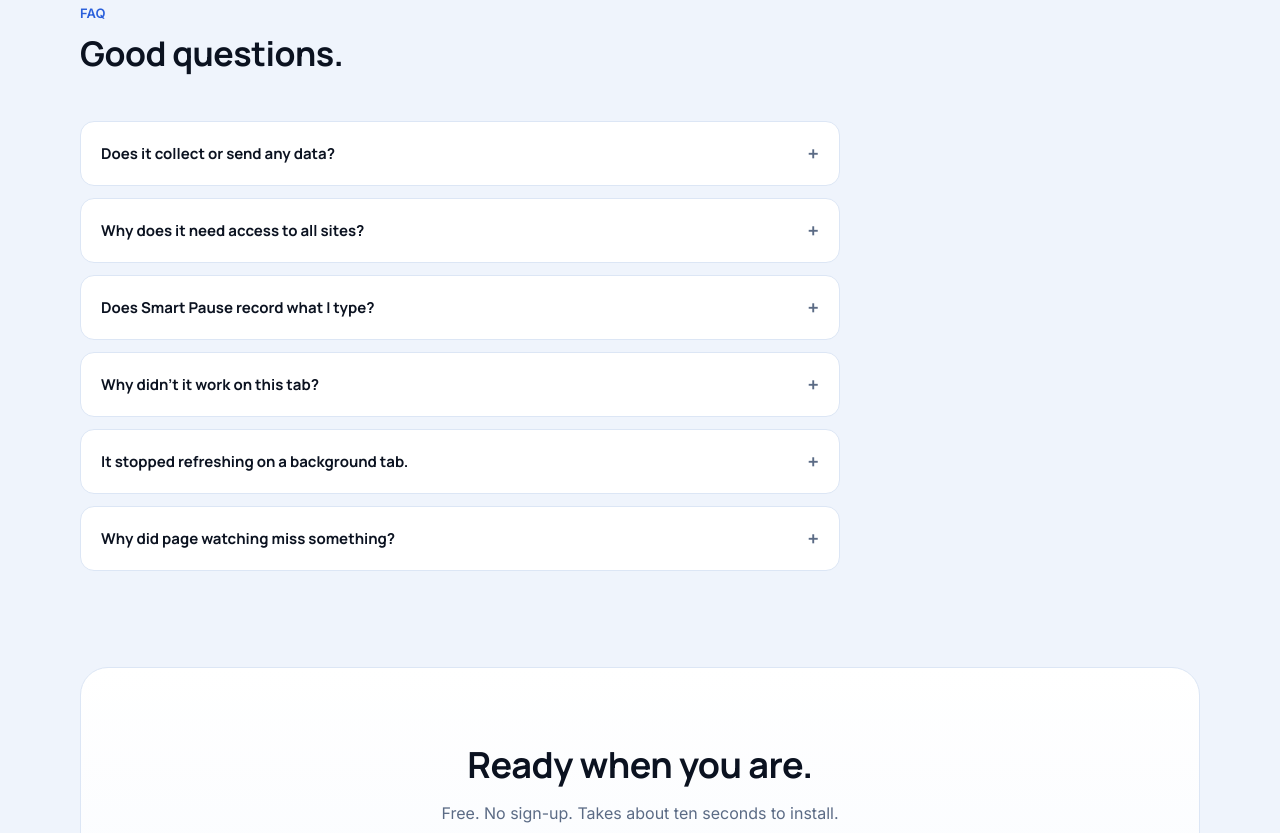
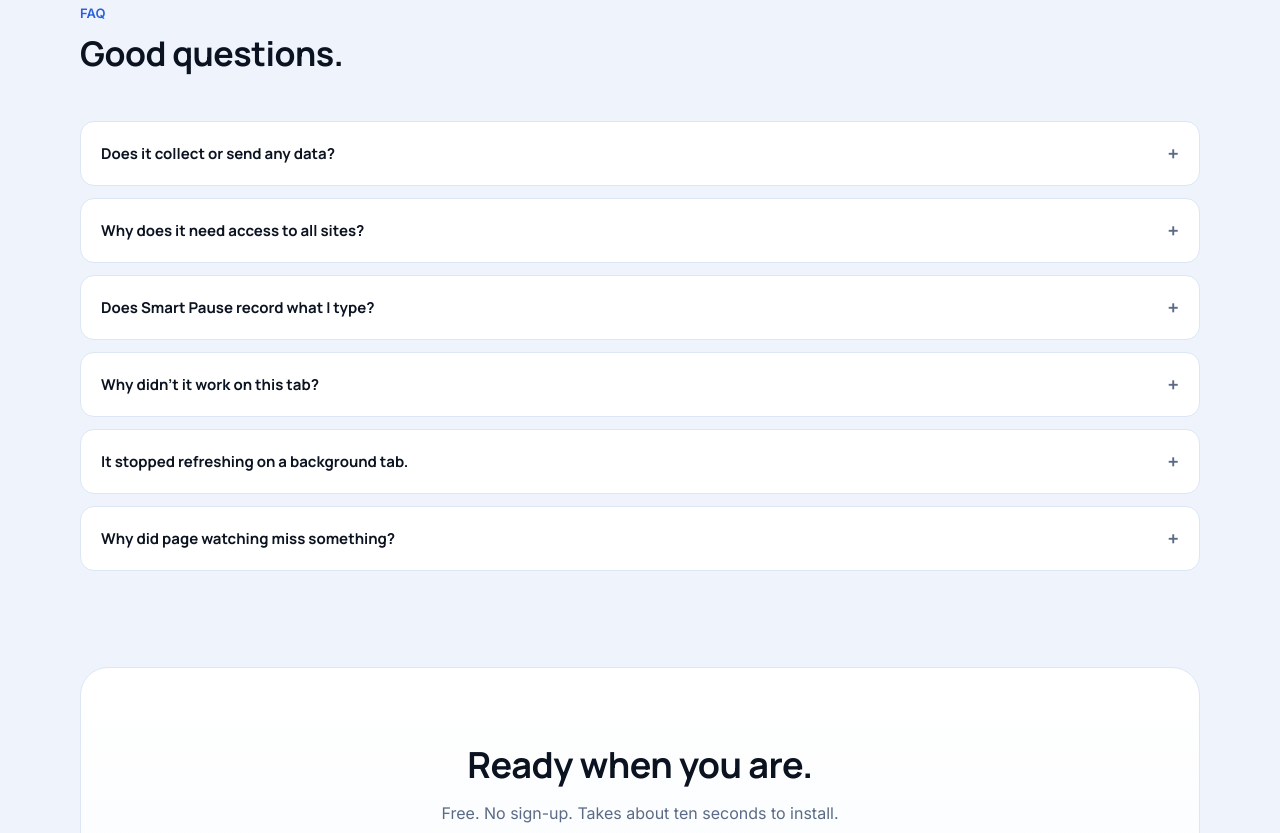
Before and after one commit to al-kafi-sohag/chrome-auto-refresh, a browser extension: page docs/index.html in a window 1280 px wide. Shown: the part 2400-3233 px from the top of the page. Drawn offline with Linux system fonts and the light colour scheme.

Commit message:
Update index.html

```diff
--- a/docs/index.html
+++ b/docs/index.html
@@ -206,7 +206,7 @@
 
   /* ---------- faq ---------- */
   .faq{padding:0 24px 96px}
-  .faq-list{max-width:760px; display:flex; flex-direction:column; gap:12px}
+  .faq-list{display:flex; flex-direction:column; gap:12px}
   details{
     background:var(--surface); border:1px solid var(--line); border-radius:14px;
     padding:0 20px;
```
